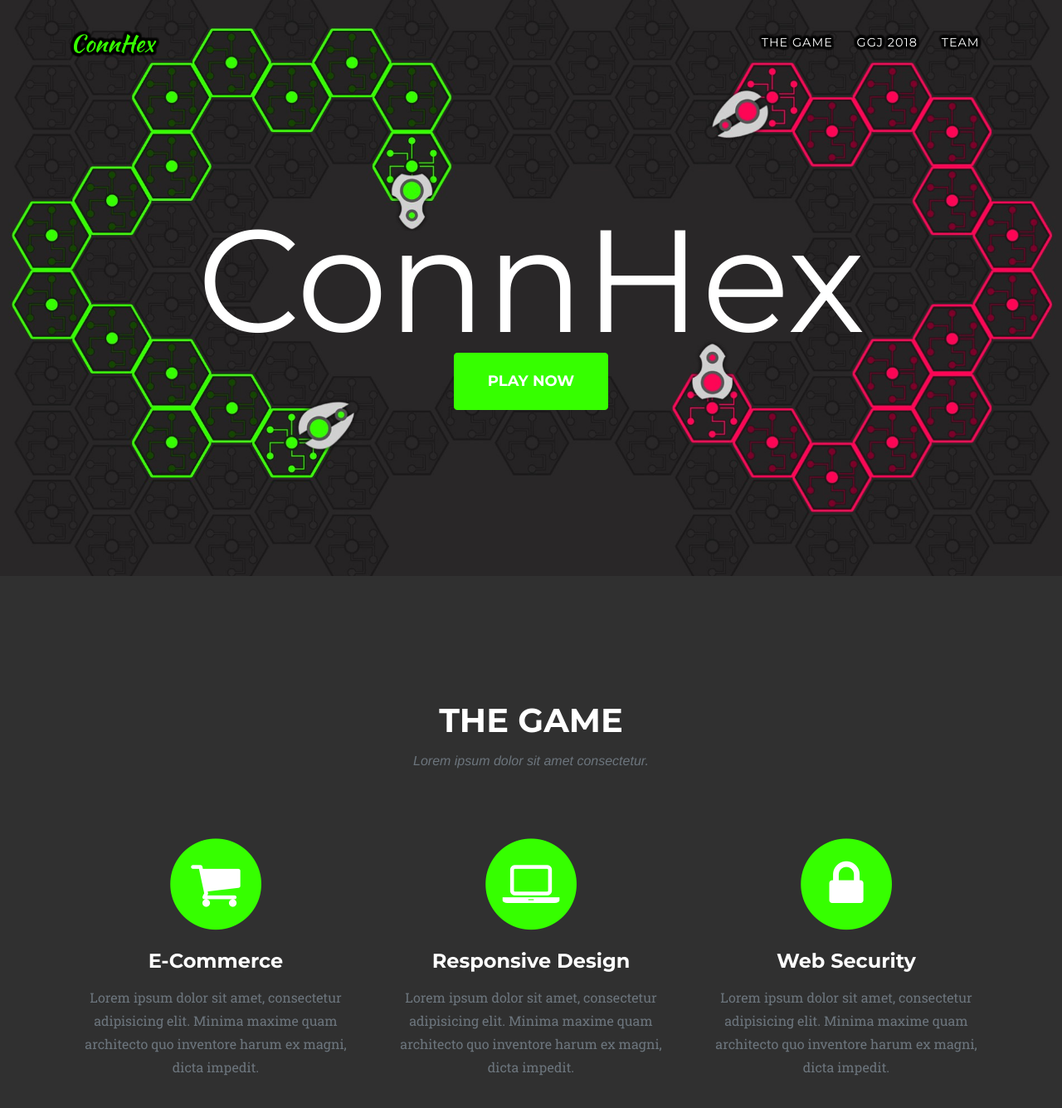
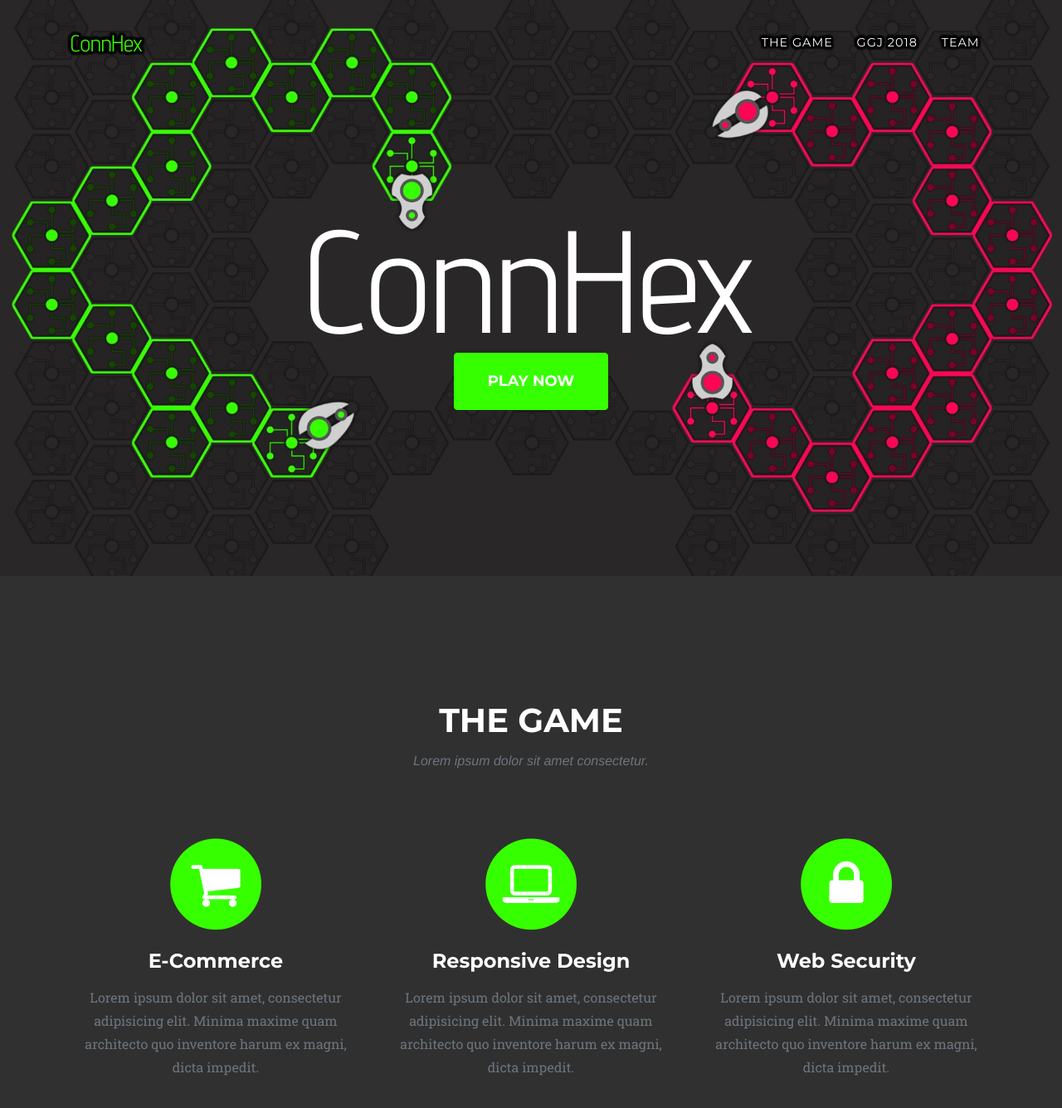
Before and after one commit to ConnHex/connhex.github.io, a Jekyll site: the page built from index.html, in a window 1280 px wide and 1400 px high. Shown: the top 1335 px of the window at 83% size. Built offline with Jekyll 4.4.1, drawn with Linux system fonts in a browser that asks for light colours; some web fonts are replaced; the list of posts is cut into pages by our own code.

Commit message:
Added Advent Pro font

```diff
--- a/_includes/head.html
+++ b/_includes/head.html
@@ -31,6 +31,7 @@ Created for ConnHex Site by Andrea Peretti www.andxet.com
     <link href='https://fonts.googleapis.com/css?family=Kaushan+Script' rel='stylesheet' type='text/css'>
     <link href='https://fonts.googleapis.com/css?family=Droid+Serif:400,700,400italic,700italic' rel='stylesheet' type='text/css'>
     <link href='https://fonts.googleapis.com/css?family=Roboto+Slab:400,100,300,700' rel='stylesheet' type='text/css'>
+    <link href="https://fonts.googleapis.com/css?family=Advent+Pro" rel="stylesheet">
 
     <!-- Custom styles for this template -->
     <!--<link href="css/agency.min.css" rel="stylesheet">-->
--- a/css/agency.css
+++ b/css/agency.css
@@ -126,7 +126,7 @@ img::-moz-selection {
 
 #mainNav .navbar-brand {
   color: #36FF00;
-  font-family: 'Kaushan Script', 'Helvetica Neue', Helvetica, Arial, cursive;
+  font-family: 'Advent Pro', 'Kaushan Script', 'Helvetica Neue', Helvetica, Arial, cursive;
 }
 
 #mainNav .navbar-brand.active, #mainNav .navbar-brand:active, #mainNav .navbar-brand:focus, #mainNav .navbar-brand:hover {
@@ -220,14 +220,14 @@ header.masthead .intro-text .intro-heading {
     font-style: italic;
     line-height: 40px;
     margin-bottom: 25px;
-    font-family: 'Droid Serif', 'Helvetica Neue', Helvetica, Arial, sans-serif;
+    font-family: 'Advent Pro', 'Droid Serif', 'Helvetica Neue', Helvetica, Arial, sans-serif;
   }
   header.masthead .intro-text .intro-heading {
     font-size: 175px;
     font-weight: 100;
     line-height: 75px;
     margin-bottom: 50px;
-    font-family: Advent, 'Montserrat', 'Helvetica Neue', Helvetica, Arial, sans-serif;
+    font-family: 'Advent Pro', 'Montserrat', 'Helvetica Neue', Helvetica, Arial, sans-serif;
   }
 }
 
```
